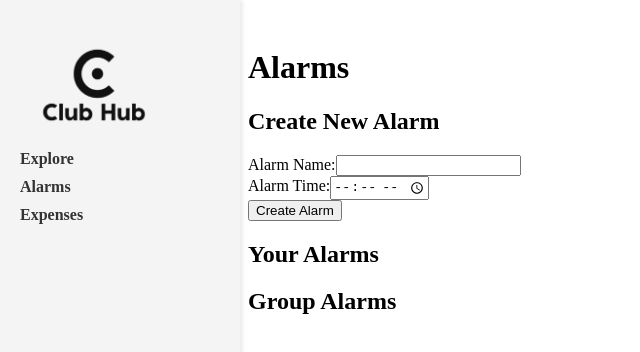
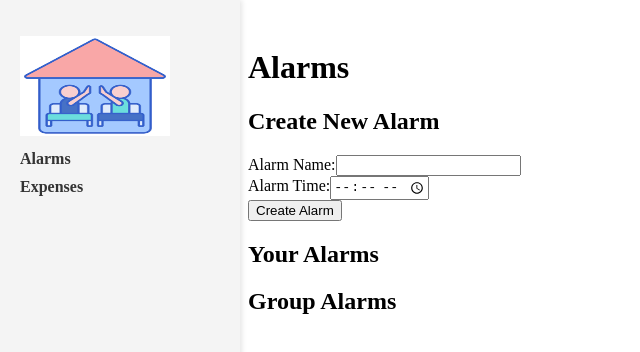
Before and after one commit to dreifusjack/RoomieSync, a Next.js app in the folder frontend/: page /alarms in a window 1280 px wide. Shown: the top 352 px of the page, without its empty margins (0-640 px from the left). Built offline with nearby package versions, Linux system fonts and the light colour scheme.

Commit message:
minor clenaup

```diff
--- a/frontend/src/components/Sidebar.tsx
+++ b/frontend/src/components/Sidebar.tsx
@@ -9,10 +9,9 @@ const Sidebar: React.FC = () => {
       <ul>
         <li>
           <a href="/">
-            <Image src="/images/clubhub.png" alt="Logo" width={150} height={100} />
+            <Image src="/images/images.png" alt="Logo" width={150} height={100} />
           </a>
         </li>
-        <li><a href="/explore">Explore</a></li>
         <li><a href="/alarms">Alarms</a></li>
         <li><a href="/expenses">Expenses</a></li>
       </ul>
```
Also changed, not shown: frontend/src/pages/explore/index.tsx (deleted, +0 -18 lines).
